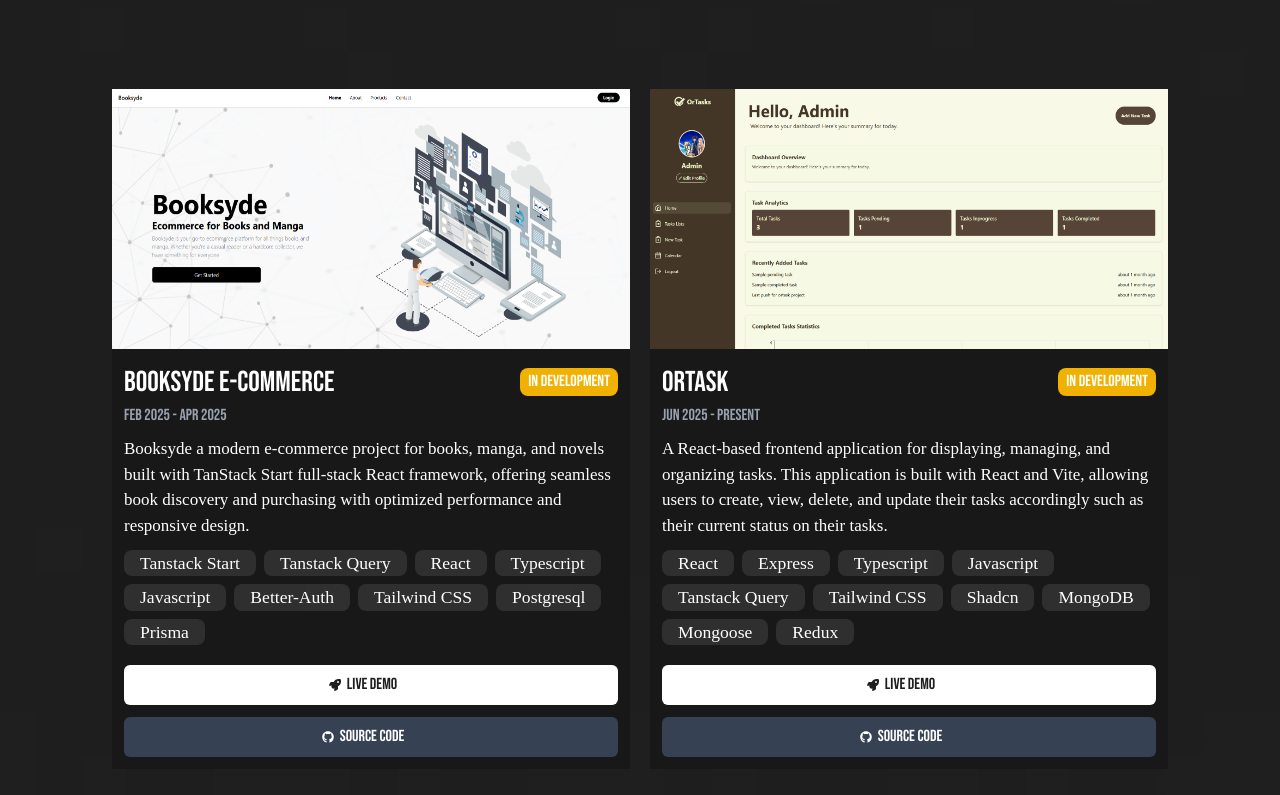
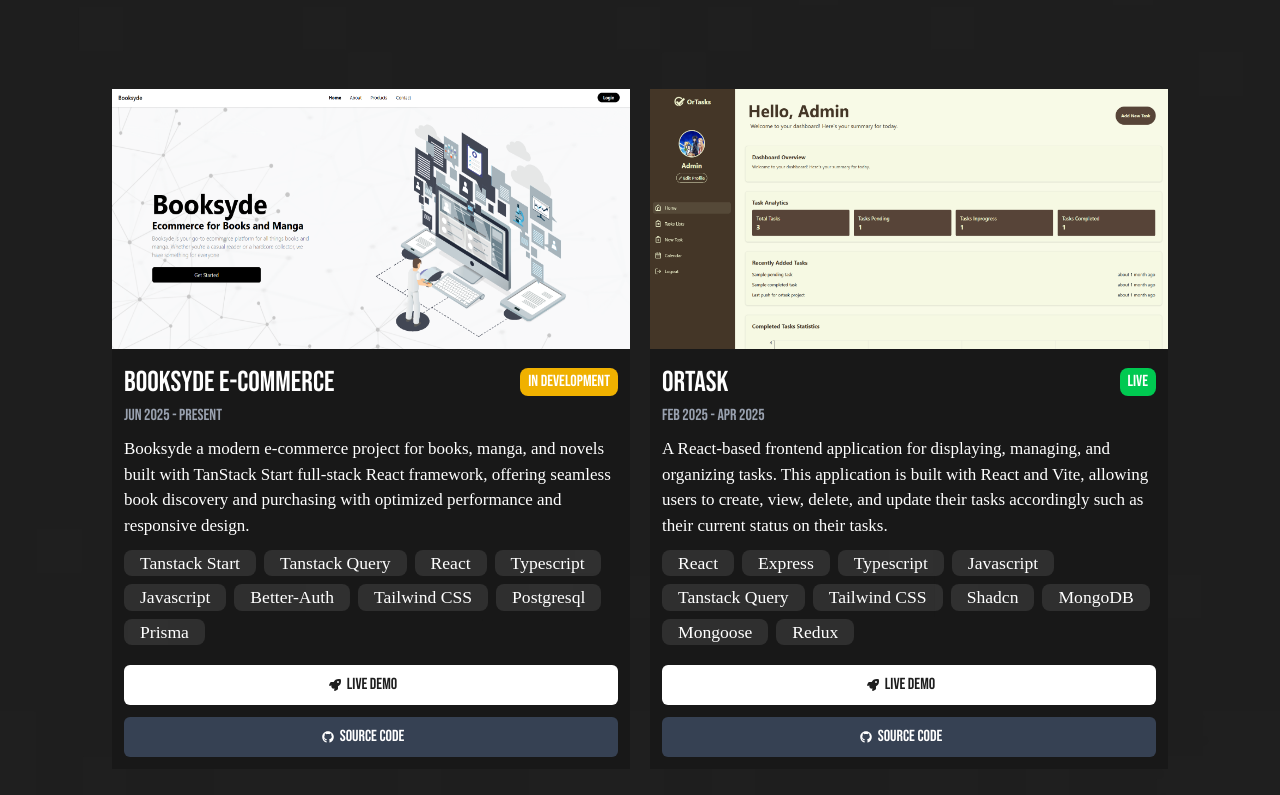
Before and after one commit to AnthonyFrank-Ordonez/my-portfolio, a React (Vite) app: page / in a window 1280 px wide. Shown: the part 4366-5161 px from the top of the page. Built offline with nearby package versions, Linux system fonts and the light colour scheme; a web font is replaced by a local one.

Commit message:
Edited projects page

```diff
--- a/src/components/Projects.tsx
+++ b/src/components/Projects.tsx
@@ -5,7 +5,7 @@ export default function Projects() {
 	const projects = [
 		{
 			name: 'BookSyde E-Commerce',
-			date: 'Feb 2025 - Apr 2025',
+			date: 'Jun 2025 - Present',
 			image: '/img/booksyde.png',
 			techStack: [
 				'Tanstack Start',
@@ -26,7 +26,7 @@ export default function Projects() {
 		},
 		{
 			name: 'Ortask',
-			date: 'Jun 2025 - Present',
+			date: 'Feb 2025 - Apr 2025',
 			image: '/img/ortask.png',
 			techStack: [
 				'React',
@@ -40,10 +40,10 @@ export default function Projects() {
 				'Mongoose',
 				'Redux',
 			],
-			deployed: false,
+			deployed: true,
 			description:
 				'A React-based frontend application for displaying, managing, and organizing tasks. This application is built with React and Vite, allowing users to create, view, delete, and update their tasks accordingly such as their current status on their tasks.',
-			url: '',
+			url: 'https://ortask.afordonez.com/',
 			githubUrl: 'https://github.com/AnthonyFrank-Ordonez/Ortask-Client-Side',
 		},
 	];
@@ -108,7 +108,7 @@ export default function Projects() {
 
 								<div className='text-secondary flex flex-col gap-3'>
 									<a
-										href={project.githubUrl}
+										href={project.url}
 										className='flex w-full items-center justify-center rounded-md bg-white transition-colors hover:bg-white/80'
 									>
 										<FaRocket className='text-primary -mt-0.9 2xl:-mt-0.9 -mr-2.5 h-3 w-3 2xl:h-4 2xl:w-5' />
```
